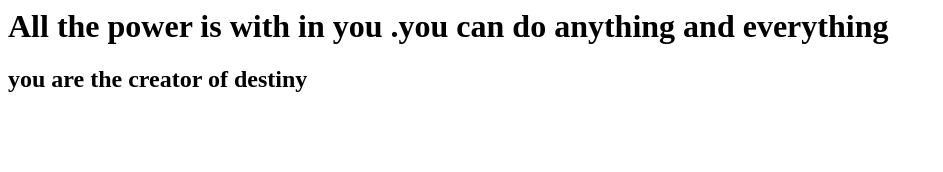
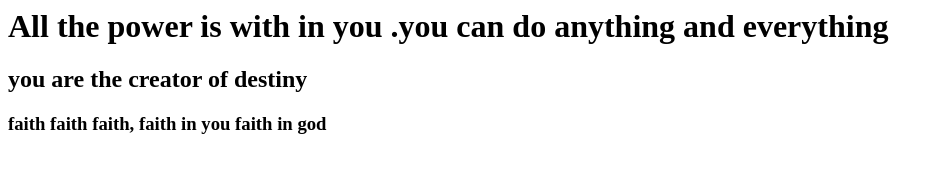
Before and after one commit to vishnureddy9/firstgitrepo, a plain HTML site: page index.html in a window 1280 px wide. Shown: the whole page, without its empty margins (0-943 px from the left). Drawn offline with Linux system fonts and the light colour scheme.

Commit message:
added 3rd quote

```diff
--- a/index.html
+++ b/index.html
@@ -3,6 +3,7 @@
 
 <h1>  All the power is with in you .you can do anything and everything </h1>
 <h2> you are the creator of destiny </h2>
+<h3>  faith faith faith, faith in you faith in god </h3>
 
 
 
```
